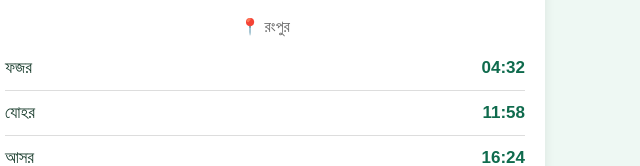
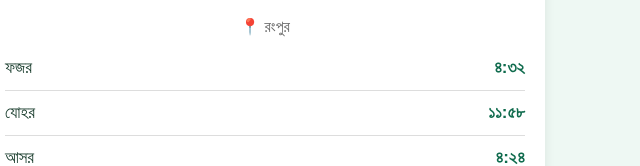
Before and after one commit to hridoyshah74-sys/noor-islamic-jibon, a plain HTML site: page index.html in a window 1280 px wide. Shown: the part 792-958 px from the top of the page, 375-1015 px from the left. Drawn offline with Linux system fonts and the light colour scheme; no server answers.

Commit message:
Update prayer times in index.html

```diff
--- a/index.html
+++ b/index.html
@@ -184,27 +184,27 @@ footer{
 
 <div class="namaz">
 <span>ফজর</span>
-<span class="time" id="fajr">লোড হচ্ছে...</span>
+<span class="time" id="fajr">৪:৩২</span>
 </div>
 
 <div class="namaz">
 <span>যোহর</span>
-<span class="time" id="dhuhr">লোড হচ্ছে...</span>
+<span class="time" id="dhuhr">১১:৫৮</span>
 </div>
 
 <div class="namaz">
 <span>আসর</span>
-<span class="time" id="asr">লোড হচ্ছে...</span>
+<span class="time" id="asr">৪:২৪</span>
 </div>
 
 <div class="namaz">
 <span>মাগরিব</span>
-<span class="time" id="maghrib">লোড হচ্ছে...</span>
+<span class="time" id="maghrib">৬:০৮</span>
 </div>
 
 <div class="namaz">
 <span>এশা</span>
-<span class="time" id="isha">লোড হচ্ছে...</span>
+<span class="time" id="isha">৭:২৫</span>
 </div>
 
 <button onclick="namazReminder()">
@@ -297,52 +297,6 @@ function namazReminder(){
 
 }
 
-
-async function loadPrayerTimes(){
-
-  try{
-
-    const url =
-    "https://api.aladhan.com/v1/timingsByCity" +
-    "?city=Rangpur" +
-    "&country=Bangladesh" +
-    "&method=1" +
-    "&school=1";
-
-    const response = await fetch(url);
-    const data = await response.json();
-
-    const times = data.data.timings;
-
-    document.getElementById("fajr").innerText =
-      times.Fajr;
-
-    document.getElementById("dhuhr").innerText =
-      times.Dhuhr;
-
-    document.getElementById("asr").innerText =
-      times.Asr;
-
-    document.getElementById("maghrib").innerText =
-      times.Maghrib;
-
-    document.getElementById("isha").innerText =
-      times.Isha;
-
-  }catch(error){
-
-    document.getElementById("fajr").innerText="04:32";
-    document.getElementById("dhuhr").innerText="11:58";
-    document.getElementById("asr").innerText="16:24";
-    document.getElementById("maghrib").innerText="18:07";
-    document.getElementById("isha").innerText="19:25";
-
-  }
-
-}
-
-loadPrayerTimes();
-
 </script>
 
 </body>
```
